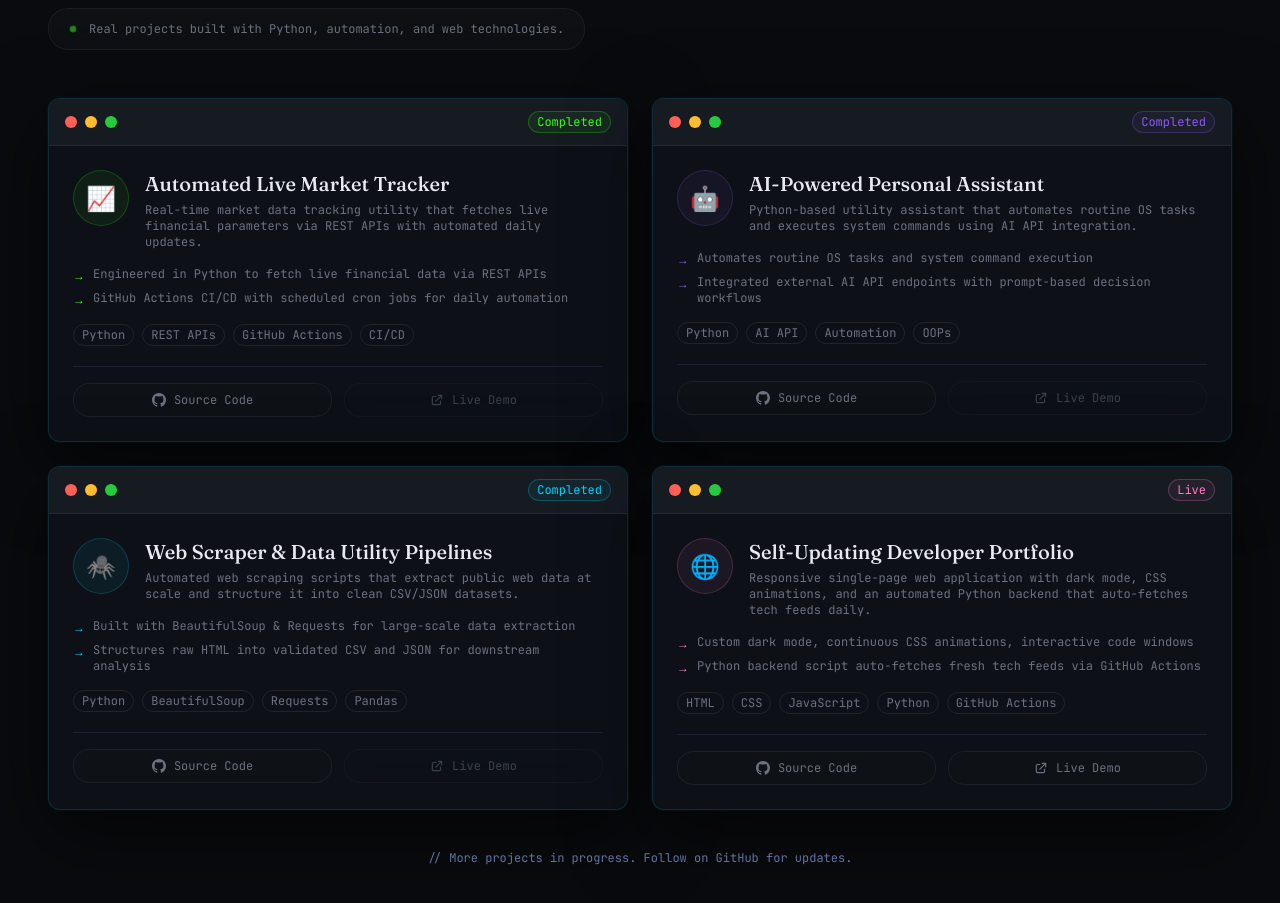
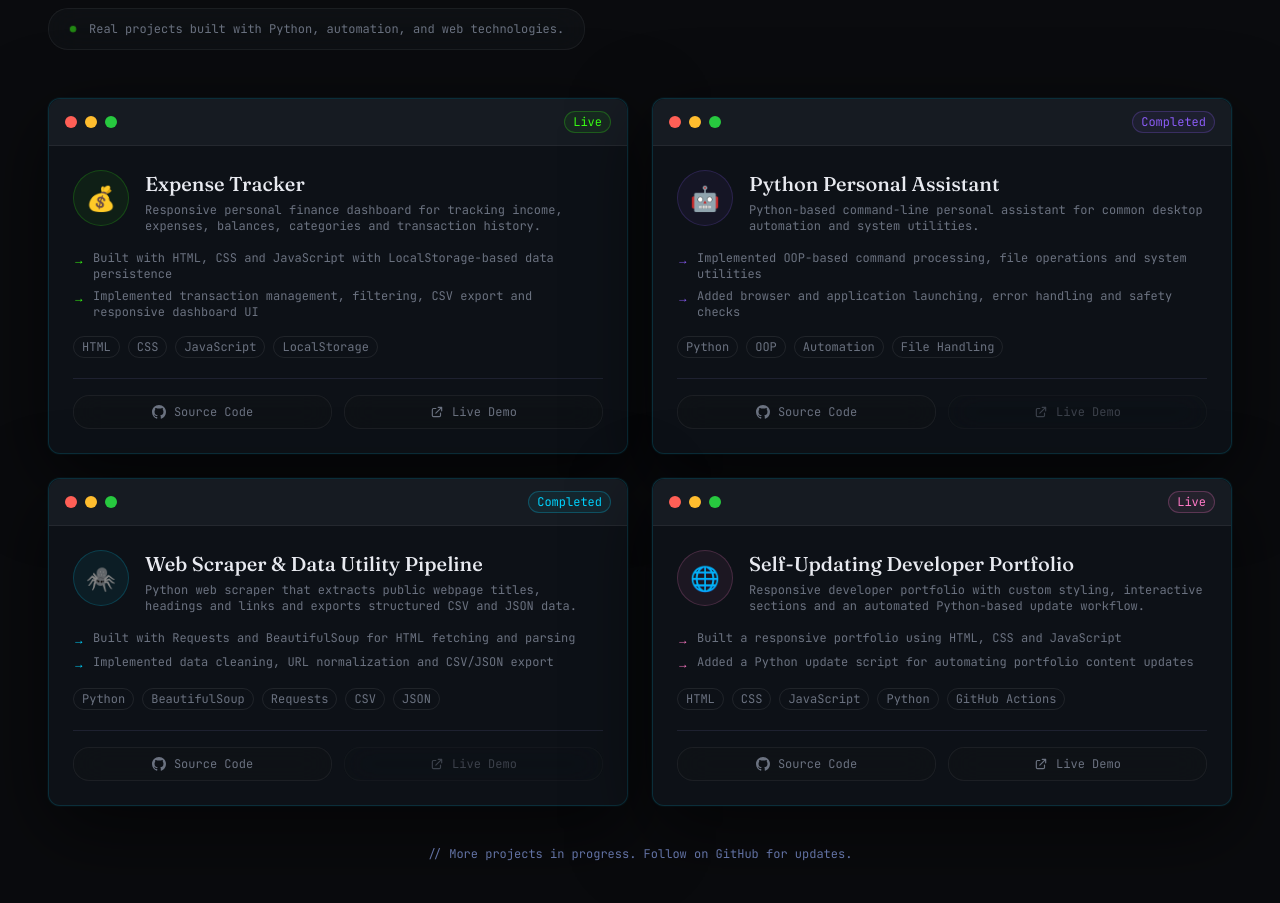
Before and after one commit to pateljiop/Hariom-portfolio, a Next.js app: page / in a window 1280 px wide. Shown: the part 5629-6532 px from the top of the page. Built offline with nearby package versions, Linux system fonts and the light colour scheme; no server answers.

Commit message:
Revise ProjectsSection with new project entries
Updated project details in ProjectsSection component, including new projects and descriptions.

```diff
--- a/src/app/components/ProjectsSection.tsx
+++ b/src/app/components/ProjectsSection.tsx
@@ -16,60 +16,68 @@ interface Project {
 
 const PROJECTS: Project[] = [
   {
-    title: 'Automated Live Market Tracker',
-    description: 'Real-time market data tracking utility that fetches live financial parameters via REST APIs with automated daily updates.',
+    title: 'Expense Tracker',
+    description:
+      'Responsive personal finance dashboard for tracking income, expenses, balances, categories and transaction history.',
     highlights: [
-      'Engineered in Python to fetch live financial data via REST APIs',
-      'GitHub Actions CI/CD with scheduled cron jobs for daily automation',
+      'Built with HTML, CSS and JavaScript with LocalStorage-based data persistence',
+      'Implemented transaction management, filtering, CSV export and responsive dashboard UI',
     ],
-    tags: ['Python', 'REST APIs', 'GitHub Actions', 'CI/CD'],
-    status: 'completed',
-    statusLabel: 'Completed',
+    tags: ['HTML', 'CSS', 'JavaScript', 'LocalStorage'],
+    status: 'live',
+    statusLabel: 'Live',
     color: '#39FF14',
-    icon: '📈',
-    githubUrl: 'https://github.com/pateljiop',
+    icon: '💰',
+    githubUrl: 'https://github.com/pateljiop/Expense-Tracker',
+    liveUrl: 'https://pateljiop.github.io/Expense-Tracker/',
   },
+
   {
-    title: 'AI-Powered Personal Assistant',
-    description: 'Python-based utility assistant that automates routine OS tasks and executes system commands using AI API integration.',
+    title: 'Python Personal Assistant',
+    description:
+      'Python-based command-line personal assistant for common desktop automation and system utilities.',
     highlights: [
-      'Automates routine OS tasks and system command execution',
-      'Integrated external AI API endpoints with prompt-based decision workflows',
+      'Implemented OOP-based command processing, file operations and system utilities',
+      'Added browser and application launching, error handling and safety checks',
     ],
-    tags: ['Python', 'AI API', 'Automation', 'OOPs'],
+    tags: ['Python', 'OOP', 'Automation', 'File Handling'],
     status: 'completed',
     statusLabel: 'Completed',
     color: '#8B5CF6',
     icon: '🤖',
-    githubUrl: 'https://github.com/pateljiop',
+    githubUrl: 'https://github.com/pateljiop/AI-Personal-Assistant',
   },
+
   {
-    title: 'Web Scraper & Data Utility Pipelines',
-    description: 'Automated web scraping scripts that extract public web data at scale and structure it into clean CSV/JSON datasets.',
+    title: 'Web Scraper & Data Utility Pipeline',
+    description:
+      'Python web scraper that extracts public webpage titles, headings and links and exports structured CSV and JSON data.',
     highlights: [
-      'Built with BeautifulSoup & Requests for large-scale data extraction',
-      'Structures raw HTML into validated CSV and JSON for downstream analysis',
+      'Built with Requests and BeautifulSoup for HTML fetching and parsing',
+      'Implemented data cleaning, URL normalization and CSV/JSON export',
     ],
-    tags: ['Python', 'BeautifulSoup', 'Requests', 'Pandas'],
+    tags: ['Python', 'BeautifulSoup', 'Requests', 'CSV', 'JSON'],
     status: 'completed',
     statusLabel: 'Completed',
     color: '#00D4FF',
     icon: '🕷️',
-    githubUrl: 'https://github.com/pateljiop',
+    githubUrl: 'https://github.com/pateljiop/Web-Scraper-Tool',
   },
+
   {
     title: 'Self-Updating Developer Portfolio',
-    description: 'Responsive single-page web application with dark mode, CSS animations, and an automated Python backend that auto-fetches tech feeds daily.',
+    description:
+      'Responsive developer portfolio with custom styling, interactive sections and an automated Python-based update workflow.',
     highlights: [
-      'Custom dark mode, continuous CSS animations, interactive code windows',
-      'Python backend script auto-fetches fresh tech feeds via GitHub Actions',
+      'Built a responsive portfolio using HTML, CSS and JavaScript',
+      'Added a Python update script for automating portfolio content updates',
     ],
     tags: ['HTML', 'CSS', 'JavaScript', 'Python', 'GitHub Actions'],
     status: 'live',
     statusLabel: 'Live',
     color: '#FF79C6',
     icon: '🌐',
-    githubUrl: 'https://github.com/pateljiop',
+    githubUrl: 'https://github.com/pateljiop/Hariom-Professional-Portfolio',
     liveUrl: 'https://pateljiop.github.io/Hariom-Professional-Portfolio',
   },
 ];
```
